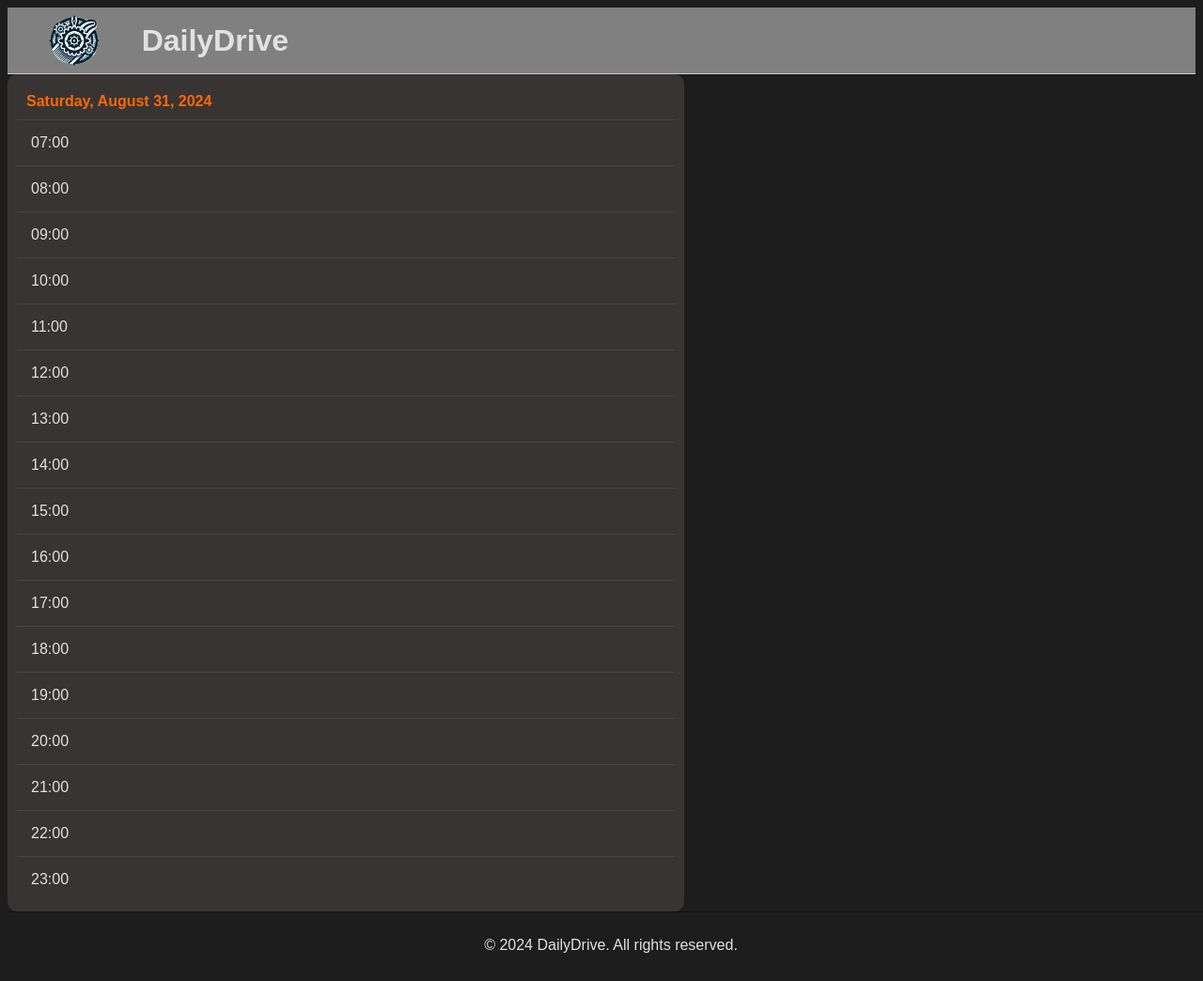
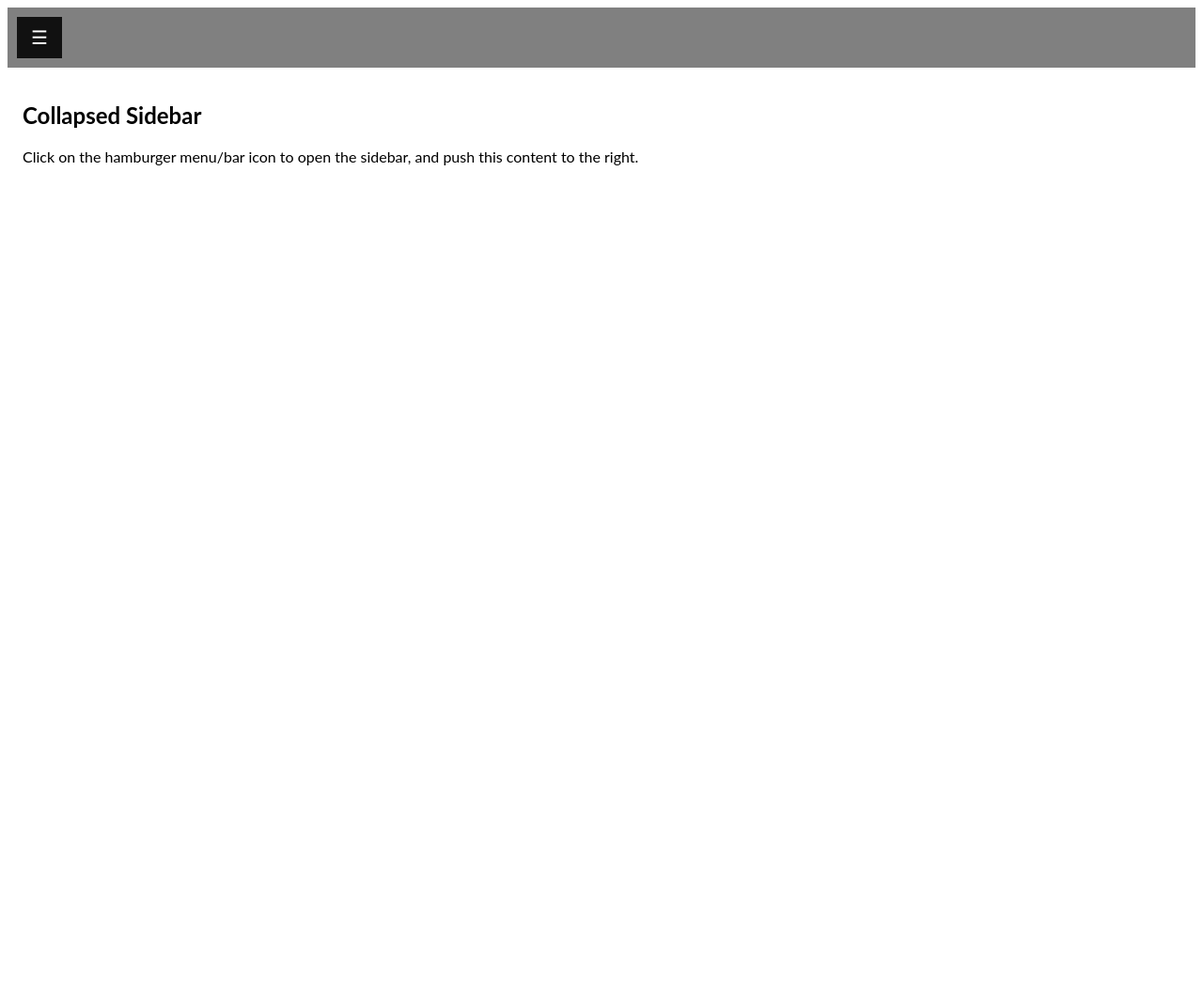
Before and after one commit to Degreatjoe/DailyDrive, a plain HTML site: page web_statics/planner.html in a window 1280 px wide. Shown: the whole page at 94% size. After the commit the page ends 800 px from the top, so only its background shows below. Drawn offline with Linux system fonts and the light colour scheme.

Commit message:
homepage implementation

```diff
--- a/web_statics/3-header.css
+++ /dev/null
@@ -1,22 +0,0 @@
-header {
-    width: 100%;
-    background-color:grey;
-    height: 70px;
-    border-bottom: 1px solid #CCCCCC;
-    display: flex;
-    align-items: center;
-}
-
-.logo {
-    width: 142px;
-    height: 70px;
-    background: url("icon.png") no-repeat center;
-    background-size: contain;
-    padding-left: 0.05%;
-}
-
-.title {
-    width: auto;
-    padding-left: 0%;
-
-}
--- a/web_statics/planner.html
+++ b/web_statics/planner.html
@@ -1,41 +1,33 @@
 <!DOCTYPE html>
-<html lang="en">
+<html>
 <head>
-    <meta charset="UTF-8">
-    <!--meta name="viewport" content="width=device-width, initial-scale=1.0"-->    <link rel="stylesheet" href="3-header.css">
-    <link rel="stylesheet" href="styles.css">
-    <link rel="icon" href="icon.png" type="image/png">
-    <title>Interactive Schedule</title>
+  <meta name="viewport" content="width=device-width, initial-scale=1">
+  <link rel="stylesheet" href="styles/sidebar.css">
 </head>
 <body>
-    <header>
-        <div class="logo">
-        </div>
-        <div class="title"><h1>DailyDrive</h1></div>
-    </header>
-    <div class="schedule-container">
-        <div class="schedule-header" id="schedule-date">All day</div>
-        <div class="schedule-time" data-time="07:00">07:00</div>
-        <div class="schedule-time" data-time="08:00">08:00</div>
-        <div class="schedule-time" data-time="09:00">09:00</div>
-        <div class="schedule-time" data-time="10:00">10:00</div>
-        <div class="schedule-time" data-time="11:00">11:00</div>
-        <div class="schedule-time" data-time="12:00">12:00</div>
-        <div class="schedule-time" data-time="13:00">13:00</div>
-        <div class="schedule-time" data-time="14:00">14:00</div>
-        <div class="schedule-time" data-time="15:00">15:00</div>
-        <div class="schedule-time" data-time="16:00">16:00</div>
-        <div class="schedule-time" data-time="17:00">17:00</div>
-        <div class="schedule-time" data-time="18:00">18:00</div>
-        <div class="schedule-time" data-time="19:00">19:00</div>
-        <div class="schedule-time" data-time="20:00">20:00</div>
-        <div class="schedule-time" data-time="21:00">21:00</div>
-        <div class="schedule-time" data-time="22:00">22:00</div>
-        <div class="schedule-time" data-time="23:00">23:00</div>
-    </div>
-    <script src="script.js"></script>
-    <footer>
-      <p>&copy; <span id="year"></span> DailyDrive. All rights reserved.</p>
-    </footer>
+
+  <!-- sidebar icon at the header position -->
+  <header>
+    <button class="openbtn" onclick="openNav()">☰</button>
+  </header>
+
+  <!-- sidebar -->
+  <div id="mySidebar" class="sidebar">
+    <img src="image/icon.png" alt="Sidebar Image">
+    <a href="javascript:void(0)" class="closebtn" onclick="closeNav()">×</a>
+    <a href="#">About</a>
+    <a href="#">Services</a>
+    <a href="#">Clients</a>
+    <a href="#">Contact</a>
+  </div>
+
+  <!-- The main content implementation -->
+  <div id="main">
+    <h2>Collapsed Sidebar</h2>
+    <p>Click on the hamburger menu/bar icon to open the sidebar, and push this content to the right.</p>
+  </div>
+
+  <script src="scipts/sidebar.js"></script>
+
 </body>
 </html>
--- a/web_statics/script.js
+++ b/web_statics/scipts/script.js
@@ -68,5 +68,4 @@ function updateProgress(percentage, elementId) {
   element.style.width = `${percentage}%`;
   element.textContent = `${percentage}%`;
 }
-
 updateProgress(`${Math.round(3/3 * 100)}`, 'daily-excersis-progress');
--- /dev/null
+++ b/web_statics/scipts/sidebar.js
@@ -0,0 +1,9 @@
+function openNav() {
+    document.getElementById("mySidebar").style.width = "250px";
+    document.getElementById("main").style.marginLeft = "250px";
+  }
+
+  function closeNav() {
+    document.getElementById("mySidebar").style.width = "0";
+    document.getElementById("main").style.marginLeft= "0";
+  }
--- /dev/null
+++ b/web_statics/styles/sidebar.css
@@ -0,0 +1,74 @@
+body {
+    font-family: "Lato", sans-serif;
+  }
+
+  header {
+    background-color: gray;
+    padding: 10px;
+    text-align: left;
+  }
+
+  .openbtn {
+    font-size: 20px;
+    cursor: pointer;
+    background-color: #111;
+    color: white;
+    padding: 10px 15px;
+    border: none;
+  }
+
+  .openbtn:hover {
+    background-color: rgb(66, 62, 62);
+    opacity: black;
+  }
+
+  .sidebar {
+    height: 100%;
+    width: 0;
+    position: fixed;
+    z-index: 1;
+    top: 0;
+    left: 0;
+    background-color: #111;
+    overflow-x: hidden;
+    transition: 0.5s;
+    padding-top: 0;
+  }
+
+  .sidebar img {
+    width: 80%;
+    height: 200px; /* adjust the height to your liking */
+    object-fit: cover;
+    margin-bottom: 20px;
+  }
+
+  .sidebar a {
+    padding: 18px 18px 18px 32px;
+    text-decoration: none;
+    font-size: 25px;
+    color: #818181;
+    display: block;
+    transition: 0.3s;
+  }
+
+  .sidebar a:hover {
+    color: #f1f1f1;
+  }
+
+  .sidebar .closebtn {
+    position: absolute;
+    top: 10px;
+    right: 25px;
+    font-size: 36px;
+  }
+
+  #main {
+    transition: margin-left .5s;
+    padding: 16px;
+  }
+
+  /* On smaller screens, where height is less than 450px, change the style of the sidenav (less padding and a smaller font size) */
+  @media screen and (max-height: 450px) {
+    .sidebar {padding-top: 15px;}
+    .sidebar a {font-size: 18px;}
+  }
--- a/web_statics/styles.css
+++ b/web_statics/styles/styles.css
@@ -3,7 +3,6 @@ body {
     color: #e1e1e1;
     font-family: Arial, sans-serif;
 }
-
 .schedule-container {
     width: 700px;
     margin: 20px right;
@@ -75,17 +74,18 @@ footer {
 }
 
 /* HOME PAGE STYLING */
-* {
-    /* border: 1px solid red; */
-}
-.main {
+#main {
     display: grid;
     grid-template-columns: .1fr 1fr .1fr;
     align-items: center;
     align-content: center;
-    justify-content: center;
+    justify-content: flex-start;
     justify-items: center;
 }
+    /* Add a class to move the main content area to the right when the sidebar is opened */
+.sidebar-open #main {
+    transform: translateX(250px); /* Move the main content area 250px to the right */
+  }
 
 .w3-hover-text-khaki {
     color: rgba(0, 0, 0, 0);
--- a/web_statics/test/style.css
+++ /dev/null
@@ -1,34 +0,0 @@
-.schedule-container {
-    max-width: 400px;
-    margin: 40px auto;
-    padding: 20px;
-    background-color: #f9f9f9;
-    border: 1px solid #ddd;
-    box-shadow: 0 0 10px rgba(0, 0, 0, 0.1);
-  }
-
-  #schedule-list {
-    list-style: none;
-    padding: 0;
-    margin: 0;
-  }
-
-  .schedule-item {
-    padding: 10px;
-    border-bottom: 1px solid #ccc;
-  }
-
-  .schedule-item:last-child {
-    border-bottom: none;
-  }
-
-  .time {
-    font-weight: bold;
-    font-size: 18px;
-    margin-right: 10px;
-  }
-
-  .event {
-    font-size: 16px;
-    color: #666;
-  }
```
Also changed, not shown: web_statics/index.html (+15 -8 lines), web_statics/test/index.html (deleted, +0 -28 lines), web_statics/test/script.js (deleted, +0 -20 lines), web_statics/testplan.html (added, +42 -0 lines), web_statics/image/icon.png (renamed from web_statics/icon.png).
